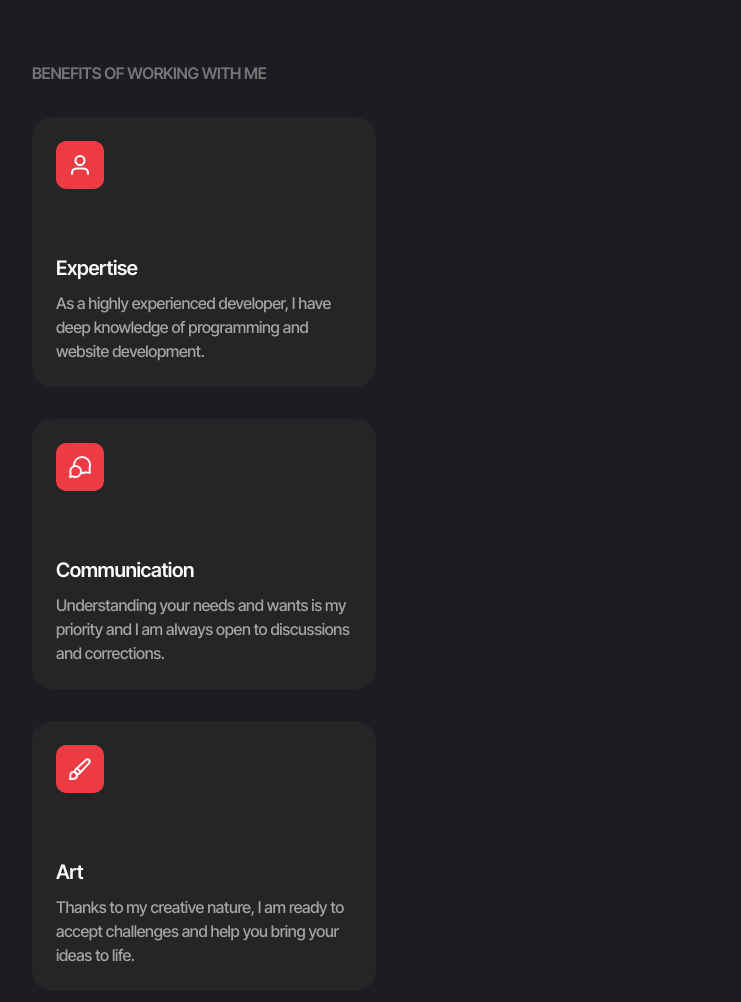
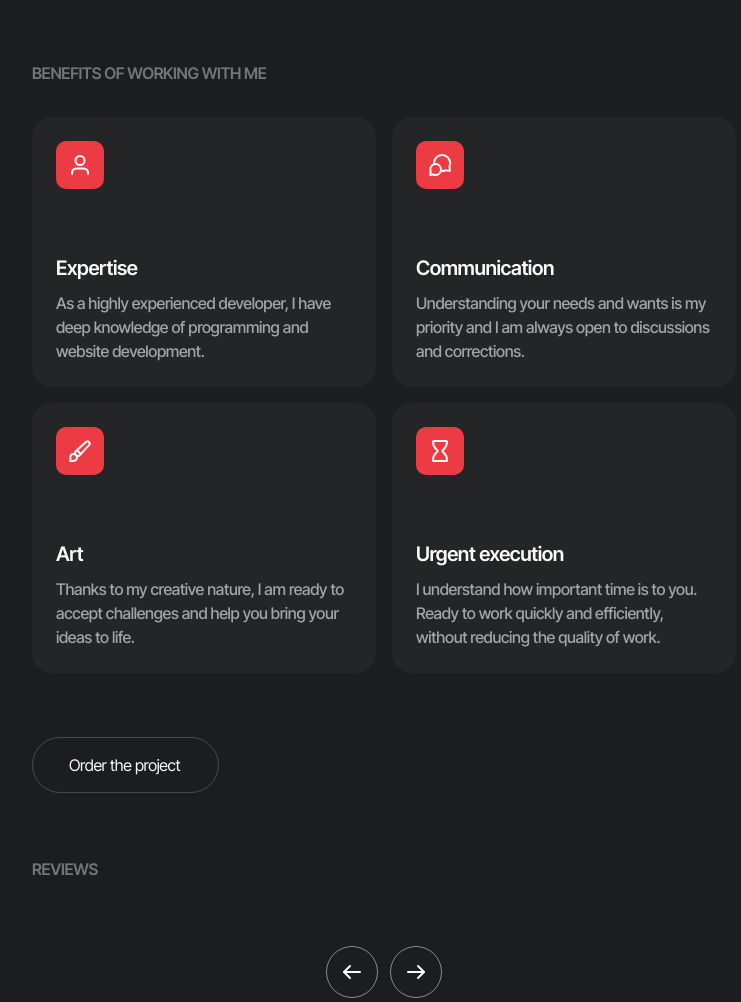
Before and after one commit to lexxus0/lloyd.portfolio, a website built with Vite: page src/index.html in a window 1280 px wide. Shown: the part 3407-4409 px from the top of the page, without its empty margins (256-997 px from the left). Built offline with nearby package versions, Linux system fonts and the light colour scheme; no server answers; what accordion-js, izitoast would draw is missing.

Commit message:
add css adapt and fix html

```diff
--- a/src/css/benefits.css
+++ b/src/css/benefits.css
@@ -1,11 +1,3 @@
-.benefits {
-}
-.section {
-}
-.container {
-}
-.benefits-wrapper {
-}
 .benefits-title {
   margin-bottom: 32px;
   font-weight: 600;
@@ -22,12 +14,11 @@
   margin-bottom: 32px;
 }
 .benefits-item {
-  margin-bottom: 16px;
   border-radius: 20px;
   padding: 24px;
   width: 344px;
   height: 270px;
-  background: #242527;
+  background-color: #242527;
 }
 .benefits-item-icon {
   border-radius: 10px;
@@ -58,17 +49,46 @@
   letter-spacing: -0.02em;
   color: rgba(250, 250, 250, 0.6);
 }
-.benefits-btn {
+
+.benefits-anchor {
+  display: inline-block;
   font-size: 16px;
   letter-spacing: -0.02em;
   border: 1px solid rgba(250, 250, 250, 0.2);
   border-radius: 60px;
   padding: 18px 36px;
   min-width: 187px;
-  height: 55px;
 }
 
-.benefits-bt:hover,
-.benefits-bt:focus {
+.benefits-anchor:hover,
+.benefits-anchor:focus {
   border: #fafafa 1px solid;
 }
+
+/* ---------- Tablet ---------- */
+
+@media screen and (min-width: 768px) {
+  .benefits-list {
+    flex-direction: row;
+    flex-wrap: wrap;
+    margin-bottom: 64px;
+  }
+
+  .benefits-item {
+    width: calc((100% - 16px) / 2);
+  }
+}
+
+/* ---------- Desktop ---------- */
+
+@media screen and (min-width: 1440px) {
+  .benefits-wrapper {
+    display: flex;
+    flex-direction: row;
+    justify-content: space-between;
+  }
+
+  .benefits-wrap-desktop {
+    width: 704px;
+  }
+}
--- a/src/partials/benefits.html
+++ b/src/partials/benefits.html
@@ -2,6 +2,7 @@
   <div class="container">
     <div class="benefits-wrapper">
       <h2 class="benefits-title">Benefits of working with me</h2>
+      <div class="benefits-wrap-desktop">
         <ul class="benefits-list">
           <li class="benefits-item">
             <div class="benefits-item-icon">
@@ -47,12 +48,13 @@
             </div>
             <h3 class="benefit-item-title">Urgent execution</h3>
             <p class="benefit-item-text">
-            I understand how important time is to you. Ready to work quickly and
-            efficiently, without reducing the quality of work.
+              I understand how important time is to you. Ready to work quickly
+              and efficiently, without reducing the quality of work.
             </p>
           </li>
         </ul>
-      <a href="" class="benefits-btn anchor">Order the project</a>
+        <a href="#work-together" class="benefits-anchor">Order the project</a>
+      </div>
     </div>
   </div>
 </section>
```
Lines whose indentation alone changed are shown as unchanged.
